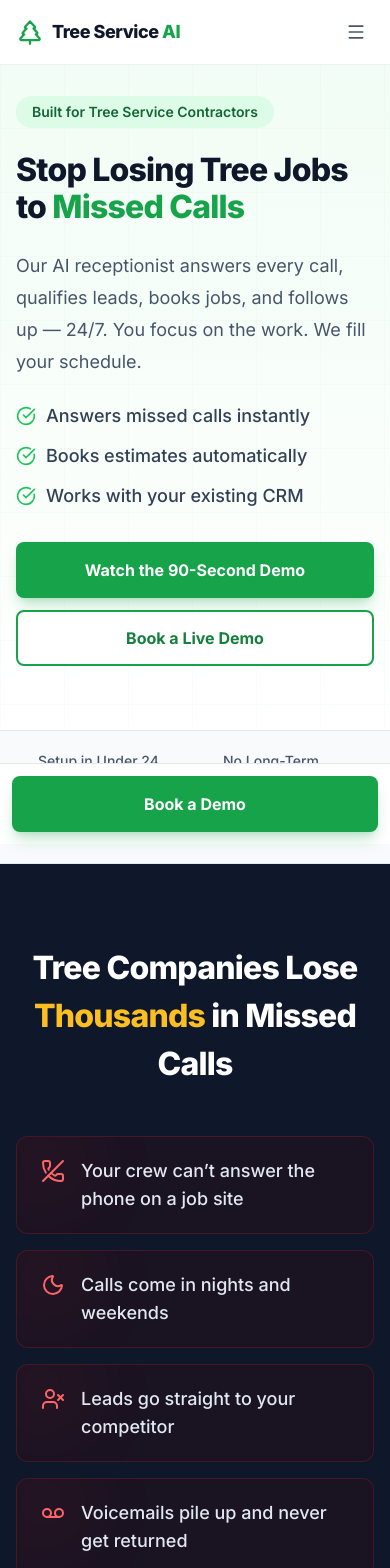
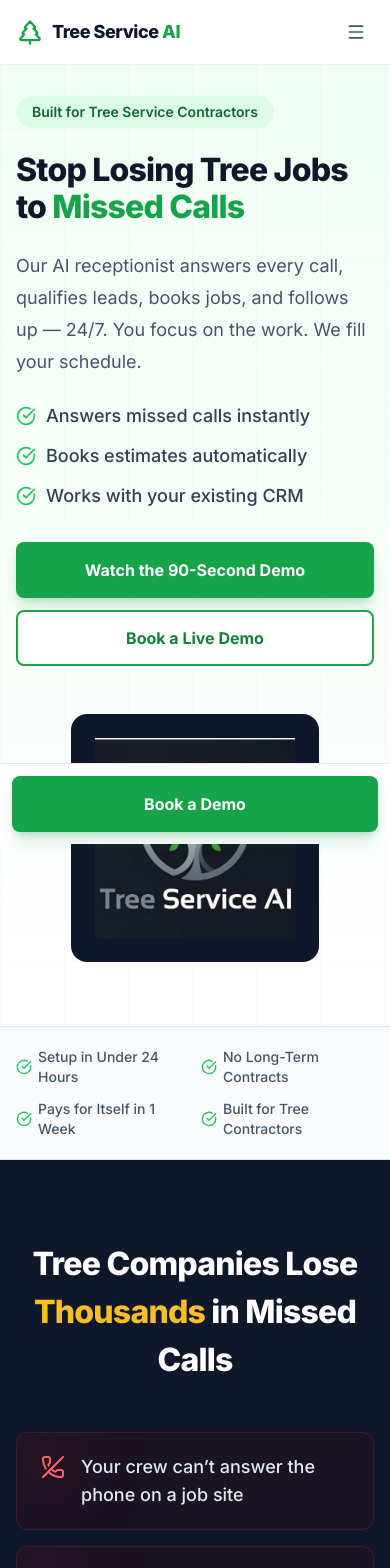
Before and after one commit to beautaytoe/tree-service-AI, a Next.js app: page / in a window 390 px wide. Shown: the top 1568 px of the page. Built offline with nearby package versions, Linux system fonts and the light colour scheme.

Commit message:
Final polish: mobile hero visual, form handling, favicon, copy cleanup

```diff
--- a/app/layout.tsx
+++ b/app/layout.tsx
@@ -36,6 +36,9 @@ export default function RootLayout({
 }>) {
   return (
     <html lang="en" className="scroll-smooth">
+      <head>
+        <link rel="icon" href="/favicon.svg" type="image/svg+xml" />
+      </head>
       <body className={`${inter.variable} font-sans antialiased`}>
         {children}
       </body>
--- a/components/Contact.tsx
+++ b/components/Contact.tsx
@@ -62,7 +62,12 @@ export default function Contact() {
 
               <form
                 className="mt-6 space-y-4"
-                onSubmit={(e) => e.preventDefault()}
+                onSubmit={(e) => {
+                  e.preventDefault();
+                  const form = e.currentTarget;
+                  alert("Thanks! We'll be in touch shortly.");
+                  form.reset();
+                }}
               >
                 <div>
                   <label
--- a/components/Features.tsx
+++ b/components/Features.tsx
@@ -56,6 +56,10 @@ export default function Features() {
           <h2 className="mt-2 text-[2rem] font-extrabold tracking-tight text-charcoal-900 sm:text-4xl">
             Tools That Work as Hard as You Do
           </h2>
+          <p className="mt-4 text-lg text-charcoal-600">
+            Purpose-built AI tools for tree service contractors. No apps to
+            learn. No staff to hire.
+          </p>
         </motion.div>
 
         <div className="mt-16 grid gap-8 sm:grid-cols-2 lg:grid-cols-4">
--- a/components/Hero.tsx
+++ b/components/Hero.tsx
@@ -2,6 +2,7 @@
 
 import { motion } from "framer-motion";
 import { CheckCircle } from "lucide-react";
+import Image from "next/image";
 import HeroCanvas from "./HeroCanvas";
 
 const bullets = [
@@ -88,7 +89,25 @@ export default function Hero() {
             </motion.div>
           </div>
 
-          {/* Interactive canvas */}
+          {/* Mobile visual */}
+          <motion.div
+            className="flex justify-center lg:hidden"
+            initial={{ opacity: 0, scale: 0.95 }}
+            animate={{ opacity: 1, scale: 1 }}
+            transition={{ duration: 0.5, delay: 0.5 }}
+          >
+            <div className="overflow-hidden rounded-2xl bg-charcoal-900 p-6">
+              <Image
+                src="/logo-full.png"
+                alt="Tree Service AI"
+                width={200}
+                height={200}
+                className="h-auto w-[200px]"
+              />
+            </div>
+          </motion.div>
+
+          {/* Interactive canvas — desktop */}
           <motion.div
             className="hidden lg:block"
             initial={{ opacity: 0 }}
--- a/components/LeadCapture.tsx
+++ b/components/LeadCapture.tsx
@@ -22,7 +22,12 @@ export default function LeadCapture() {
 
           <form
             className="mx-auto mt-8 flex max-w-md flex-col gap-3 sm:flex-row"
-            onSubmit={(e) => e.preventDefault()}
+            onSubmit={(e) => {
+              e.preventDefault();
+              const form = e.currentTarget;
+              alert("Thanks! We'll text you the demo link shortly.");
+              form.reset();
+            }}
           >
             <div className="relative flex-1">
               <Phone className="absolute left-4 top-1/2 h-5 w-5 -translate-y-1/2 text-charcoal-400" />
```
Also changed, not shown: public/favicon.svg (added).
